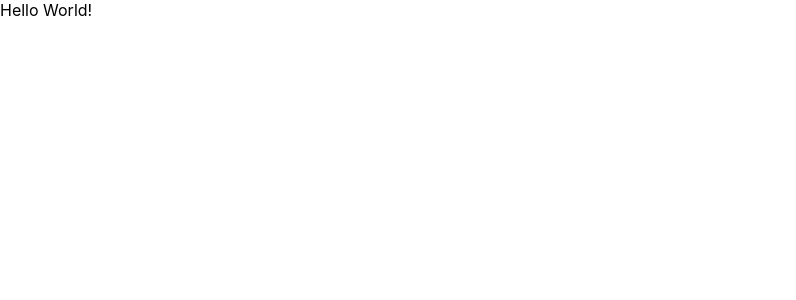
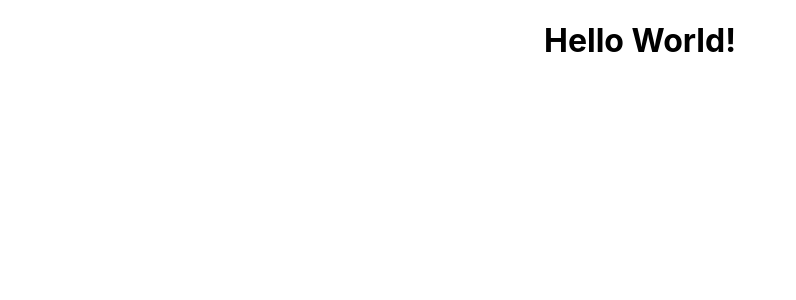
Before and after one commit to learnersaurabh/practiceGit, a React (Create React App) app: page / in a window 1280 px wide. Shown: the top 300 px of the page, without its empty margins (0-796 px from the left). Built offline with nearby package versions, Linux system fonts and the light colour scheme.

Commit message:
just centered the text on homepage..............

```diff
--- a/src/App.css
+++ b/src/App.css
@@ -1,38 +1,11 @@
-.App {
-  text-align: center;
+.app-container {
+  width: 100%;
+  height: 100%;
+  margin: 0;
+  padding: 0;
 }
-
-.App-logo {
-  height: 40vmin;
-  pointer-events: none;
-}
-
-@media (prefers-reduced-motion: no-preference) {
-  .App-logo {
-    animation: App-logo-spin infinite 20s linear;
-  }
-}
-
-.App-header {
-  background-color: #282c34;
-  min-height: 100vh;
+.center-text {
   display: flex;
-  flex-direction: column;
   align-items: center;
   justify-content: center;
-  font-size: calc(10px + 2vmin);
-  color: white;
 }
-
-.App-link {
-  color: #61dafb;
-}
-
-@keyframes App-logo-spin {
-  from {
-    transform: rotate(0deg);
-  }
-  to {
-    transform: rotate(360deg);
-  }
-}
--- a/src/App.js
+++ b/src/App.js
@@ -1,9 +1,11 @@
-import './App.css';
+import "./App.css";
 
 function App() {
   return (
-    <div>
-      Hello World!
+    <div className="app-container">
+      <div className="center-text">
+        <h1>Hello World!</h1>
+      </div>
     </div>
   );
 }
```
Also changed, not shown: 1 other file (tests, documents, lock files or other folders).
